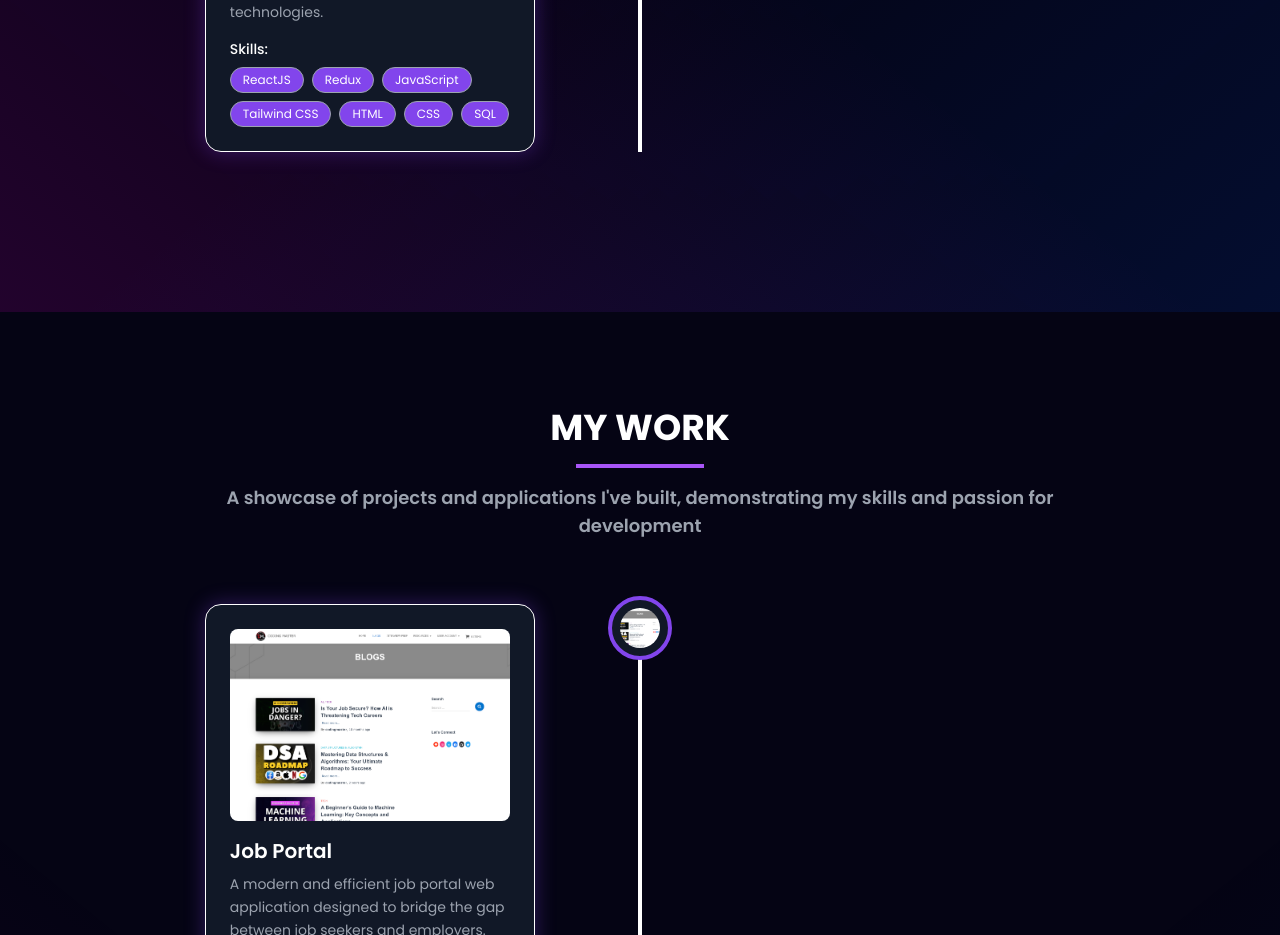
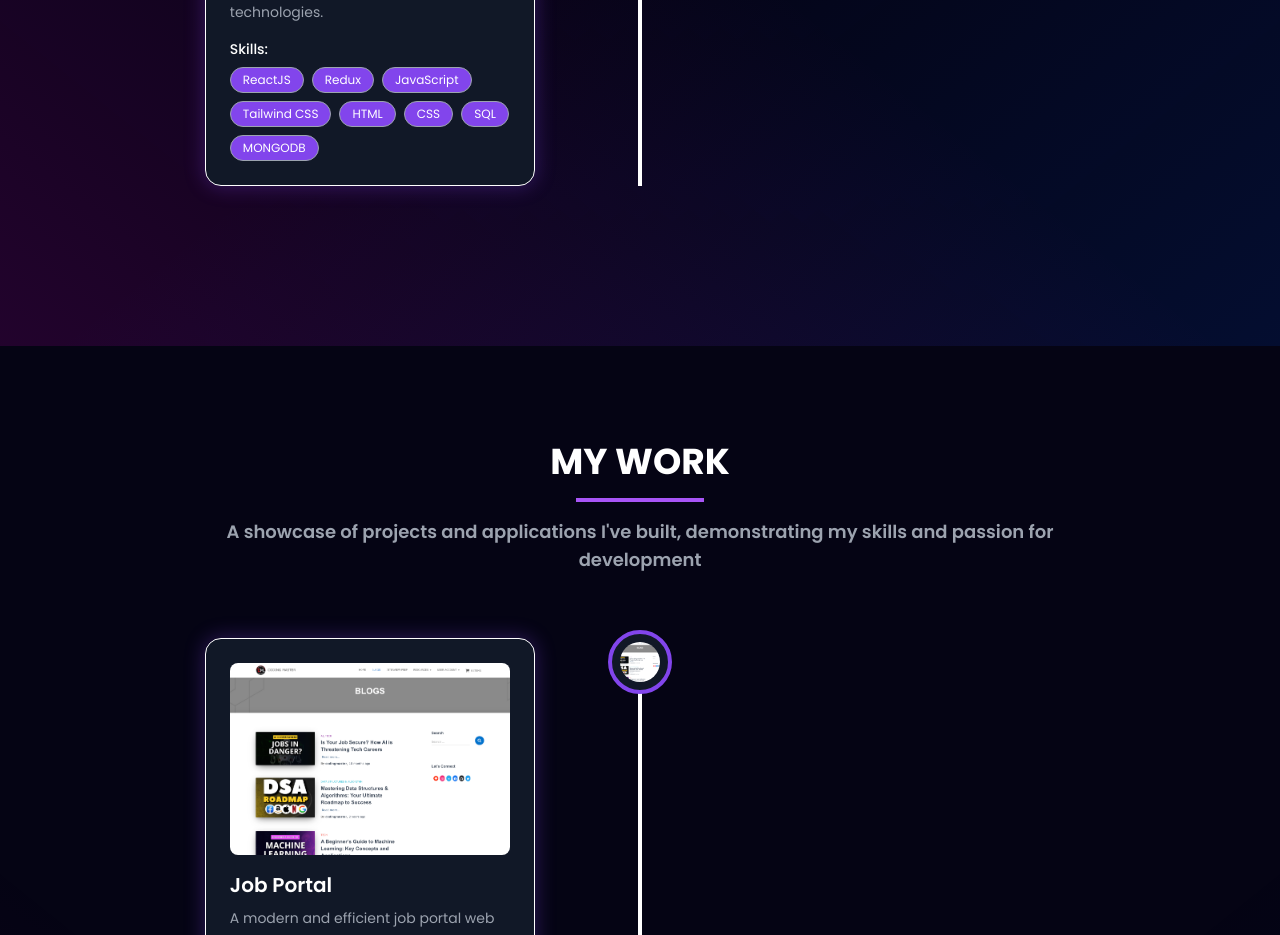
Before and after one commit to bikram3369/Portfolio, a React (Vite) app: page / in a window 1280 px wide. Shown: the part 2600-3535 px from the top of the page. Built offline with nearby package versions, Linux system fonts and the light colour scheme.

Commit message:
12-12-25

```diff
--- a/src/constants.js
+++ b/src/constants.js
@@ -123,6 +123,7 @@ export const SkillsInfo = [
         "HTML",
         "CSS",
         "SQL",
+        "MONGODB",
       ],
     },
 
```
